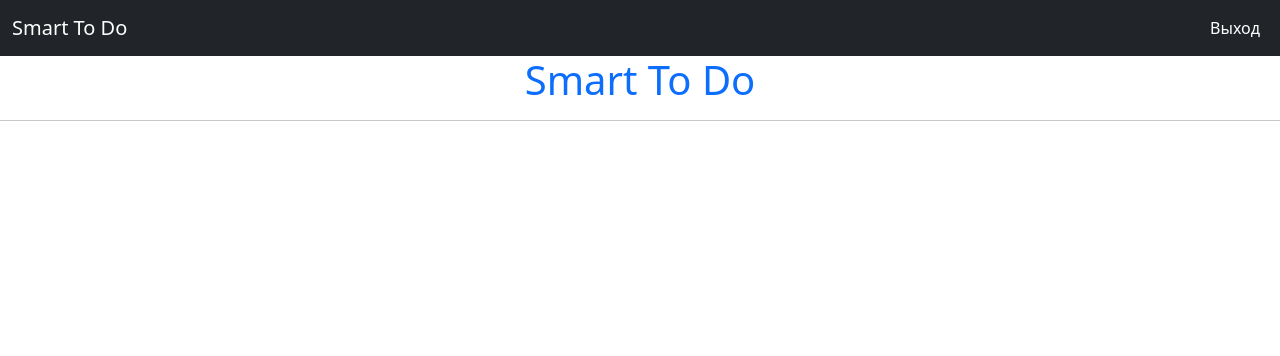
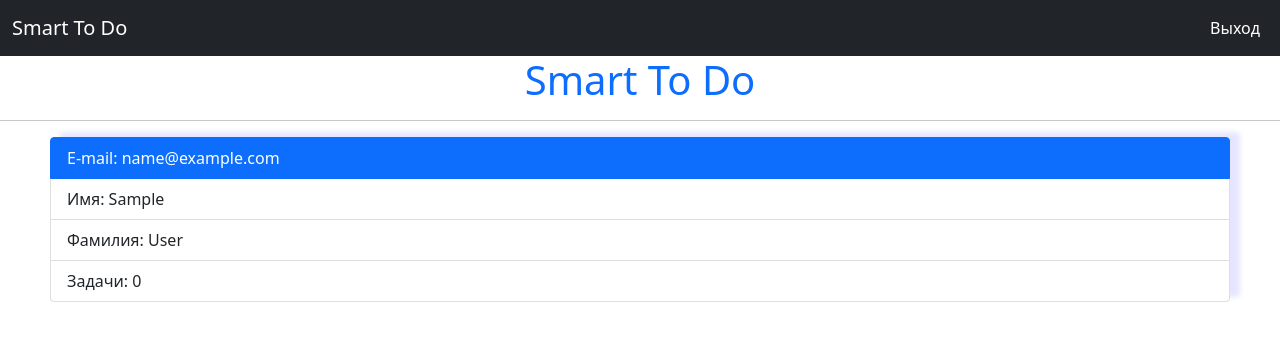
Before and after one commit to saneksking/smart_todo_app, a Django app: page / in a window 1280 px wide. Shown: the top 356 px of the page. Run offline with Django 5.2, Linux system fonts and the light colour scheme; the visitor is signed in with stand-in values (Sample User, id 1); data that the repository does not hold is empty; some libraries are stand-ins or nearby versions.

Commit message:
Добавил модель Task, также обновил главную страницу

```diff
--- a/persons/models.py
+++ b/persons/models.py
@@ -56,3 +56,17 @@ class BotBase(models.Model):
 
 class TgBot(BotBase):
     pass
+
+
+class Task(models.Model):
+    person = models.ForeignKey(Person, on_delete=models.CASCADE, related_name='task')
+    title = models.CharField(max_length=255)
+    description = models.CharField(max_length=255, default='Новая задача')
+    text = models.TextField(default='Новая задача')
+    status = models.BooleanField(null=True)
+    time_end = models.DateTimeField()
+    created_at = models.DateTimeField(auto_now_add=True)
+    updated_at = models.DateTimeField(auto_now=True)
+
+    class Meta:
+        ordering = ['-updated_at']
--- a/persons/templates/persons/index.html
+++ b/persons/templates/persons/index.html
@@ -1,6 +1,13 @@
 {% extends 'base.html' %}
+{% load person_tags %}
 {% block title %}Главная{% endblock %}
 {% block content %}
     <h1 class="text-center text-primary">Smart To Do</h1>
     <hr>
+    <ul class="list-group" style="margin: 0 50px; box-shadow: 10px -5px 5px rgba(0, 0, 255, 0.1);">
+        <li class="list-group-item active" aria-current="true">E-mail: {{ person.email }}</li>
+        <li class="list-group-item">Имя: {{ person.first_name }}</li>
+        <li class="list-group-item">Фамилия: {{ person.last_name }}</li>
+        <li class="list-group-item">Задачи: {% task_count person.id %}</li>
+    </ul>
 {% endblock %}
--- /dev/null
+++ b/persons/templatetags/person_tags.py
@@ -0,0 +1,9 @@
+from django import template
+from persons.models import Task
+
+register = template.Library()
+
+
+@register.simple_tag
+def task_count(person_id):
+    return Task.objects.filter(person_id=person_id).count()
--- a/persons/views.py
+++ b/persons/views.py
@@ -1,15 +1,17 @@
 from django.contrib.auth import authenticate, login, logout
-from django.shortcuts import render, redirect
+from django.shortcuts import render, redirect, get_object_or_404
 from persons.forms import SignUpForm
-from persons.models import Person
+from persons.models import Person, Task
 from persons.models import TgBot
 from persons.smart_tg_bot import SmartTgBot
 
 
 def index(request):
+    person = request.user
     message = request.session.pop('message', None)
     context = {
         'message': message,
+        'person': person,
     }
     return render(request, 'persons/index.html', context)
 
@@ -17,7 +19,7 @@ def index(request):
 def login_view(request):
     message = request.session.pop('message', None)
     if request.user.is_authenticated:
-        return redirect('person:index')
+        return redirect('persons:index')
     if request.method == 'POST':
         email = request.POST['email']
         password = request.POST['password']
```
Also changed, not shown: persons/migrations/0003_task.py (added).
